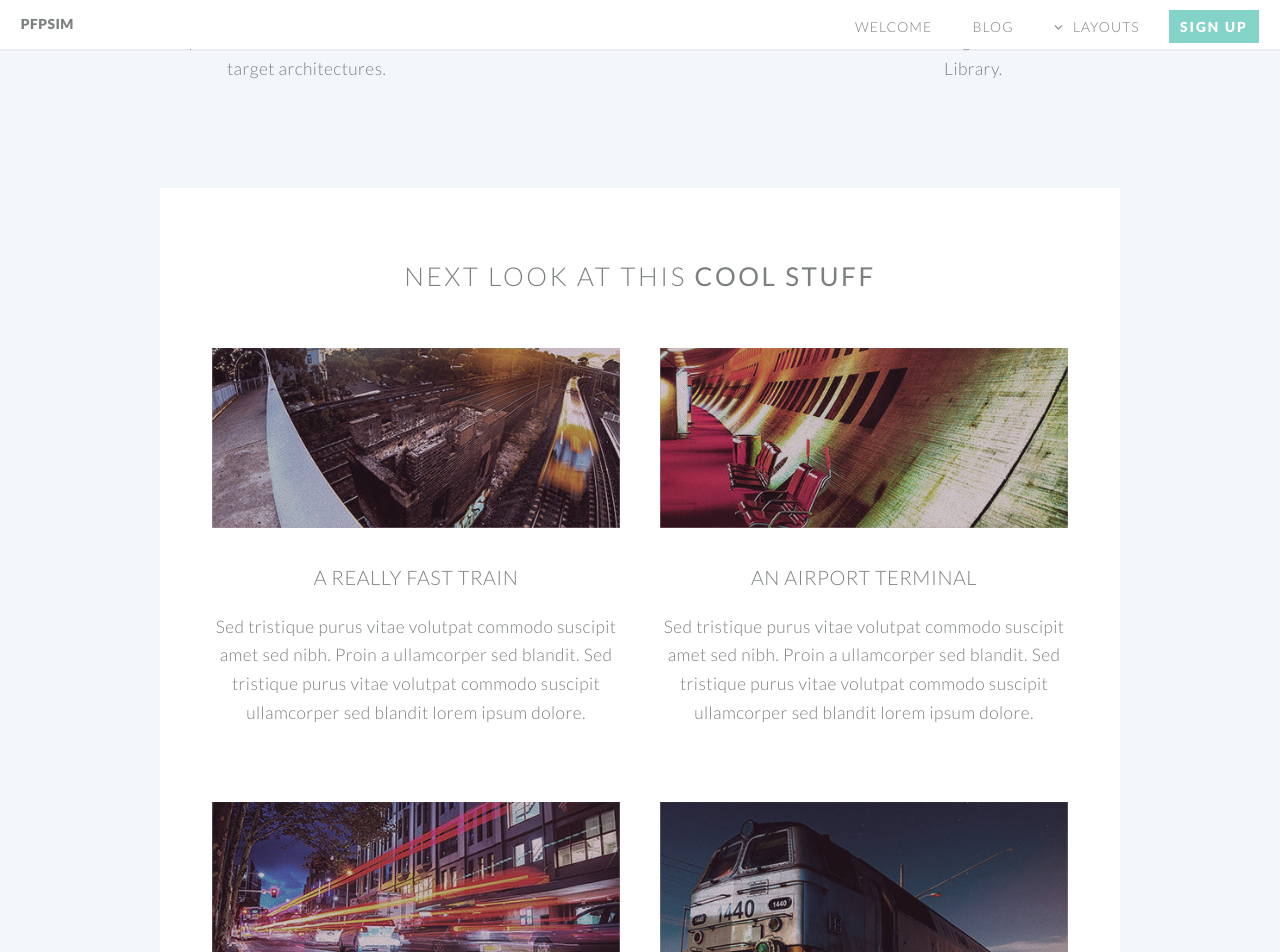
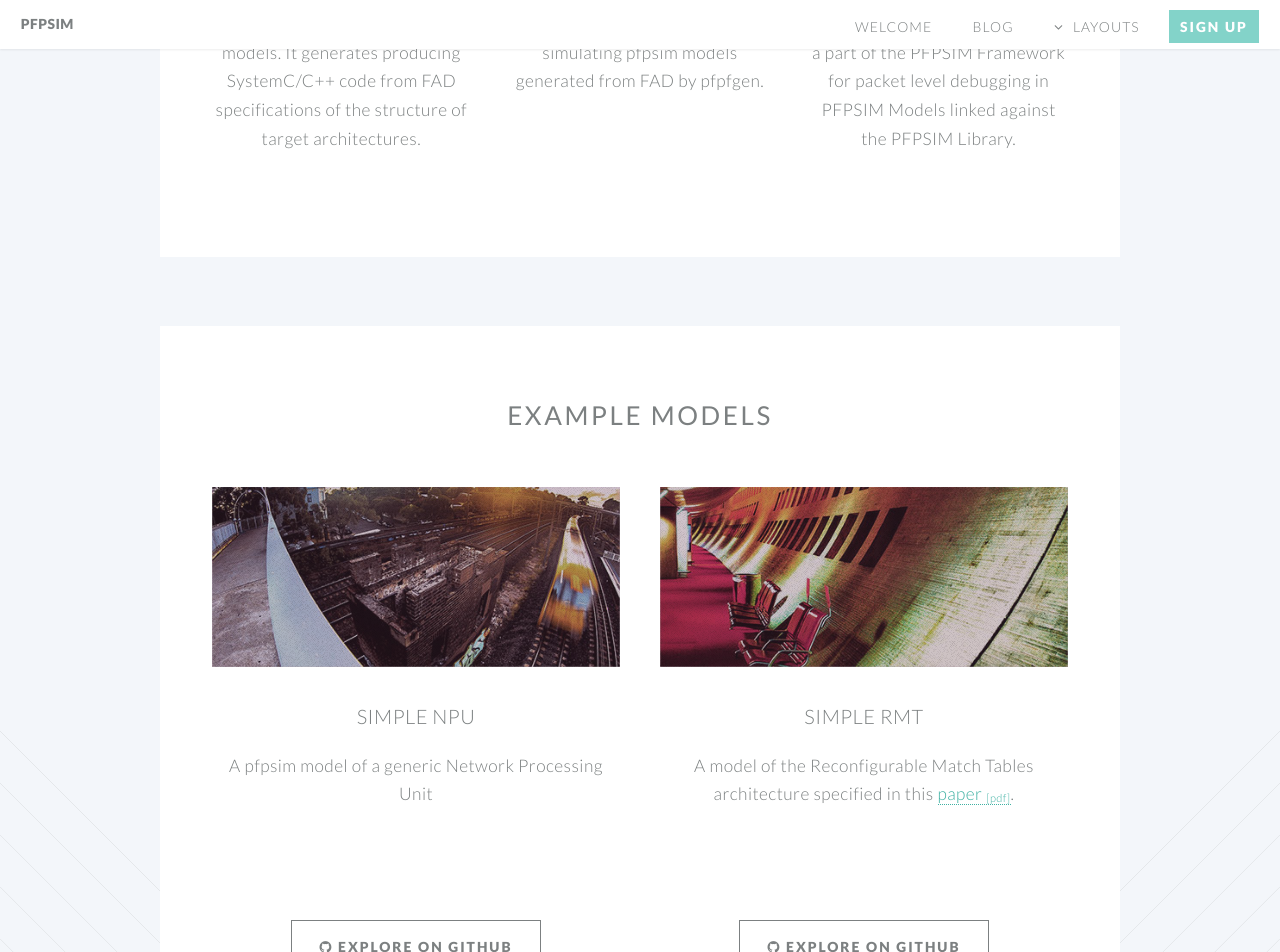
Before and after one commit to pfpsim/pfpsim.github.io, a Jekyll site: the page built from index.html, in a window 1280 px wide and 1400 px high, scrolled down 1847 px. Shown: the top 952 px of the window. Built offline with Jekyll 4.4.1, drawn with Linux system fonts in a browser that asks for light colours; some of the changed text lies outside the part shown.

Commit message:
Examples + footer

```diff
--- a/_includes/footer.html
+++ b/_includes/footer.html
@@ -2,11 +2,7 @@
 <footer id="footer">
 
     <ul class="icons">
-        <li><a href="#" class="icon circle fa-twitter"><span class="label">Twitter</span></a></li>
-        <li><a href="#" class="icon circle fa-facebook"><span class="label">Facebook</span></a></li>
-        <li><a href="#" class="icon circle fa-google-plus"><span class="label">Google+</span></a></li>
-        <li><a href="#" class="icon circle fa-github"><span class="label">Github</span></a></li>
-        <li><a href="#" class="icon circle fa-dribbble"><span class="label">Dribbble</span></a></li>
+        <li><a href="https://github.com/pfpsim" class="icon circle fa-github"><span class="label">Github</span></a></li>
     </ul>
 
     <ul class="copyright">
--- a/index.html
+++ b/index.html
@@ -44,7 +44,7 @@ layout: landing-page
           </section> -->
 
         <!-- Two -->
-					<section class="wrapper style1 container special">
+          <section class="wrapper style3 container special">
             <div class="row">
               <div class="4u">
                 <section>
@@ -87,64 +87,47 @@ layout: landing-page
           <section class="wrapper style3 container special">
 
             <header class="major">
-							<h2>Next look at this <strong>cool stuff</strong></h2>
+              <h2><strong>Example Models</strong></h2>
             </header>
 
             <div class="row">
               <div class="6u">
-
                 <section>
                   <a href="#" class="image featured"><img src="images/pic01.jpg" alt="" /></a>
                   <header>
-										<h3>A Really Fast Train</h3>
+                    <h3>Simple NPU</h3>
                   </header>
-									<p>Sed tristique purus vitae volutpat commodo suscipit amet sed nibh. Proin a ullamcorper sed blandit. Sed tristique purus vitae volutpat commodo suscipit ullamcorper sed blandit lorem ipsum dolore.</p>
+                  <p>A pfpsim model of a generic Network Processing Unit</p>
                 </section>
-
               </div>
               <div class="6u">
 
                 <section>
                   <a href="#" class="image featured"><img src="images/pic02.jpg" alt="" /></a>
                   <header>
-										<h3>An Airport Terminal</h3>
+                    <h3>Simple RMT</h3>
                   </header>
-									<p>Sed tristique purus vitae volutpat commodo suscipit amet sed nibh. Proin a ullamcorper sed blandit. Sed tristique purus vitae volutpat commodo suscipit ullamcorper sed blandit lorem ipsum dolore.</p>
+                  <p> A model of the Reconfigurable Match Tables architecture specified in this <a href="http://yuba.stanford.edu/~grg/docs/sdn-chip-sigcomm-2013.pdf" >paper <sub><sup>[pdf]</sup></sub></a>.</p>
                 </section>
-
               </div>
             </div>
             <div class="row">
               <div class="6u">
-
-								<section>
-									<a href="#" class="image featured"><img src="images/pic03.jpg" alt="" /></a>
-									<header>
-										<h3>Hyperspace Travel</h3>
-									</header>
-									<p>Sed tristique purus vitae volutpat commodo suscipit amet sed nibh. Proin a ullamcorper sed blandit. Sed tristique purus vitae volutpat commodo suscipit ullamcorper sed blandit lorem ipsum dolore.</p>
-								</section>
+                <footer class="major">
+                  <ul class="buttons">
+                    <li><a href="https://github.com/pfpsim/simple-npu" class="button"><span class="icon fa-github"></span> Explore on Github</a></li>
+                  </ul>
+                </footer>
+              </div>
+              <div class="6u">
+                <footer class="major">
+                  <ul class="buttons">
+                    <li><a href="https://github.com/pfpsim/simple-rmt" class="button"><span class="icon fa-github"></span> Explore on Github</a></li>
+                  </ul>
+                </footer>
+              </div>
 
             </div>
-							<div class="6u">
-
-								<section>
-									<a href="#" class="image featured"><img src="images/pic04.jpg" alt="" /></a>
-									<header>
-										<h3>And Another Train</h3>
-									</header>
-									<p>Sed tristique purus vitae volutpat commodo suscipit amet sed nibh. Proin a ullamcorper sed blandit. Sed tristique purus vitae volutpat commodo suscipit ullamcorper sed blandit lorem ipsum dolore.</p>
-								</section>
-
-							</div>
-						</div>
-
-						<footer class="major">
-							<ul class="buttons">
-								<li><a href="#" class="button">See More</a></li>
-							</ul>
-						</footer>
-
           </section>
 
       </article>
@@ -153,14 +136,8 @@ layout: landing-page
       <section id="cta">
 
         <header>
-					<h2>Ready to do <strong>something</strong>?</h2>
-					<p>Proin a ullamcorper elit, et sagittis turpis integer ut fermentum.</p>
+          <h2>Contact us<strong>@</strong></h2>
+          <p>pfpsim [dot] help [at] gmail [dot] com</p>
         </header>
-				<footer>
-					<ul class="buttons">
-						<li><a href="#" class="button special">Take My Money</a></li>
-						<li><a href="#" class="button">LOL Wut</a></li>
-					</ul>
-				</footer>
 
       </section>
```
Lines whose indentation alone changed are shown as unchanged.
